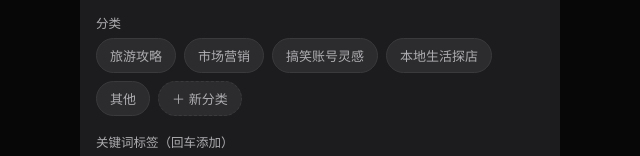
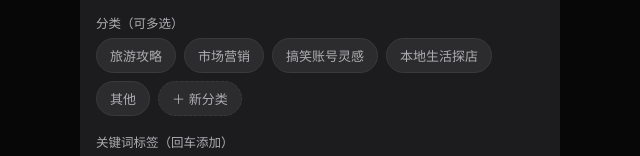
Before and after one commit to lim899931-ml/mo, a website: page index.html in a window 1280 px wide. Both pictures are taken after a click on the button "添加灵感". Shown: the part 405-561 px from the top of the page, 320-960 px from the left. Drawn offline with Linux system fonts and the light colour scheme.

Commit message:
Update index.html

```diff
--- a/index.html
+++ b/index.html
@@ -71,7 +71,7 @@
       </label>
 
       <label class="field">
-        <span class="fieldLabel">分类</span>
+        <span class="fieldLabel">分类（可多选）</span>
         <div id="categoryPicker" class="chipPicker"></div>
       </label>
 
```
